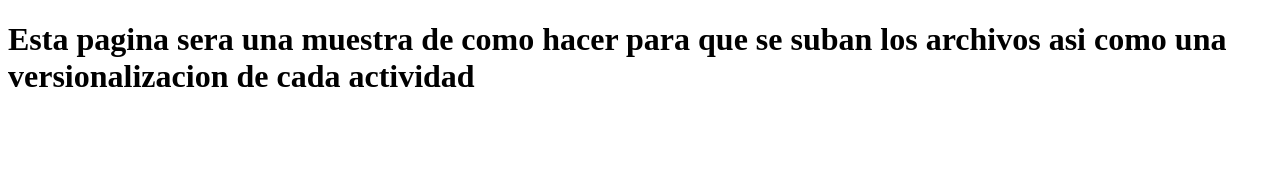
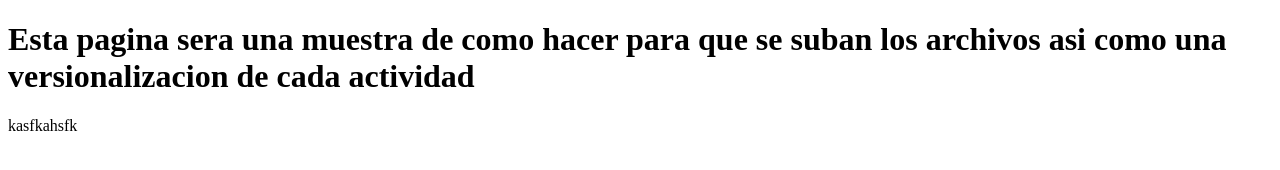
Before and after one commit to GHOST-CHAIX/Practicas-PSW, a plain HTML site: page Practica.html in a window 1280 px wide. Drawn offline with Linux system fonts and the light colour scheme.

Commit message:
modificacion de ejemplo

```diff
--- a/Practica.html
+++ b/Practica.html
@@ -11,5 +11,7 @@
     <h1>Esta pagina sera una muestra de como hacer para que se suban los archivos
         asi como una versionalizacion de cada actividad
     </h1>
+
+    <p>kasfkahsfk</p>
 </body>
 </html>
```
